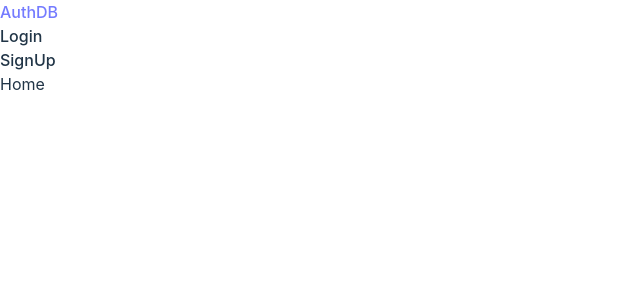
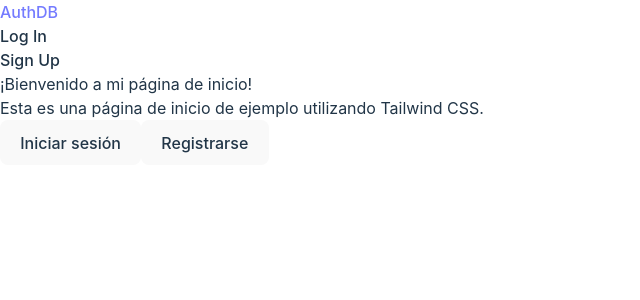
Before and after one commit to flameon002/MERN-Auth, a React (Vite) app in the folder frontend/frontend/: page / in a window 1280 px wide. Shown: the top 300 px of the page, without its empty margins (0-640 px from the left). Built offline with nearby package versions, Linux system fonts and the light colour scheme.

Commit message:
fixed JWS

```diff
--- a/frontend/frontend/src/App.jsx
+++ b/frontend/frontend/src/App.jsx
@@ -3,15 +3,14 @@ import Navbar from "./components/Navbar"
 
 
 const App = () => {
-
-
+const isUserSignIn=!!localStorage.getItem('token')
   return (
     <>
-      <Navbar/>
+      <Navbar sigIn={isUserSignIn}/>
 
 
 
-    <RouterPages />
+    <RouterPages sigIn={isUserSignIn} />
     </>
   )
 }
--- a/frontend/frontend/src/Pages/Account.jsx
+++ b/frontend/frontend/src/Pages/Account.jsx
@@ -1,7 +1,7 @@
 
 const Account = () => {
   return (
-    <div>Account</div>
+    <div>Account, logged in</div>
   )
 }
 
--- a/frontend/frontend/src/Pages/Home.jsx
+++ b/frontend/frontend/src/Pages/Home.jsx
@@ -1,9 +1,23 @@
 
-
-const Home = () => {
+function Home() {
   return (
-    <h1 className='text-6xl'>Home</h1>
-  )
+    <div className=" min-h-screen flex items-center justify-center">
+      <div className="bg-white p-8 rounded-lg shadow-lg">
+        <h1 className="text-3xl font-bold mb-4 text-gray-700">¡Bienvenido a mi página de inicio!</h1>
+        <p className="text-gray-700">
+          Esta es una página de inicio de ejemplo utilizando Tailwind CSS.
+        </p>
+        <div className="mt-4">
+          <button className="bg-blue-500 hover:bg-blue-700 text-white font-bold py-2 px-4 rounded">
+            Iniciar sesión
+          </button>
+          <button className="ml-2 bg-gray-400 hover:bg-gray-600 text-white font-bold py-2 px-4 rounded">
+            Registrarse
+          </button>
+        </div>
+      </div>
+    </div>
+  );
 }
 
-export default Home
+export default Home;
--- a/frontend/frontend/src/Pages/Login.jsx
+++ b/frontend/frontend/src/Pages/Login.jsx
@@ -7,11 +7,13 @@ const Login = () => {
   const navigate = useNavigate();
 
 
-  const onSubmit = (data) => {
-    console.log(data);
-    axios.post("http://localhost:3530/login", data)
+  const onSubmit = async(data) => {
+    // console.log(data);
+    await axios.post("http://localhost:3530/login", data)
     .then((res) => {
-      console.log(res.data);
+      console.log(res);
+      const token = res.data.token;
+      localStorage.setItem('token', token)
       navigate("/account");
     });
   };
@@ -51,7 +53,7 @@ const Login = () => {
               className="bg-blue-500 hover:bg-blue-700 text-white font-bold py-2 px-4 rounded w-[200px] h-[50px]"
               type="subbmit"
             >
-              Sign Up
+              Log In
             </button>
           </form>
         </div>
--- a/frontend/frontend/src/Router/RouterPages.jsx
+++ b/frontend/frontend/src/Router/RouterPages.jsx
@@ -1,20 +1,27 @@
-import { Routes, Route } from "react-router-dom"
-import {Account,Home, SignUp, Login} from "../Pages/index.js"
+import { Routes, Route } from "react-router-dom";
+import { Account, Home, SignUp, Login } from "../Pages/index.js";
 
 const RouterPages = () => {
+  const isUserSignIn = !!localStorage.getItem("token");
+
+  console.log("is authenticated : " + isUserSignIn);
   return (
     <>
-    <Routes>
-      <Route path="/" element={<Home/>}/>
-      <Route path="/account" element={<Account/>}/>
-      <Route path="/signup" element={<SignUp/>}/>
-      <Route path="/login" element={<Login/>}/>
+      <Routes>
+        <Route path="/" element={<Home />} />
+        <Route path="/signup" element={<SignUp />} />
+        <Route path="/login" element={<Login />} />
 
-      <Route path="/login" element={<Login/>}/>
-    </Routes>
+        <Route path="/login" element={<Login />} />
 
+        {/* <Route path="*" element={<h1>asdad</h1>} /> */}
+
+        {/* {isUserSignIn ? <Route path="/account" element={<Account />} /> : ""} */}
+
+        {isUserSignIn && <Route path="/account" element={<Account />} />}
+      </Routes>
     </>
-  )
-}
+  );
+};
 
-export default RouterPages
+export default RouterPages;
--- a/frontend/frontend/src/components/Navbar.jsx
+++ b/frontend/frontend/src/components/Navbar.jsx
@@ -1,18 +1,40 @@
 import { Link } from "react-router-dom";
+import { useNavigate } from "react-router-dom";
 
 const Navbar = () => {
+  const isUserSignIn = !!localStorage.getItem("token");
+
+  const navigate = useNavigate();
+  const handleSignOut = () => {
+    localStorage.removeItem("token");
+    navigate("/login");
+  };
+
   return (
     <nav className="flex justify-around p-3 border-b border-zinc-500 items-center bg-[#1a1a1a]/90 text-zinc-300">
       <Link>
         <h1 className="text-3xl">AuthDB</h1>
       </Link>
       <ul className="flex gap-5">
-        <Link to="/login">
-          <li>Login</li>
-        </Link>
-        <Link to="/signup">
-          <li>SignUp</li>
-        </Link>
+        {isUserSignIn ? (
+          <>
+            <Link to="/account" className="flex justify-center items-center">
+              <li>Account</li>
+            </Link>
+            <li>
+              <button onClick={handleSignOut}>Sign Out</button>
+            </li>
+          </>
+        ) : (
+          <>
+            <Link to="/login">
+              <li>Log In</li>
+            </Link>
+            <Link to="/signup">
+              <li>Sign Up</li>
+            </Link>
+          </>
+        )}
       </ul>
     </nav>
   );
```
Also changed, not shown: 1 other file (tests, documents, lock files or other folders).
